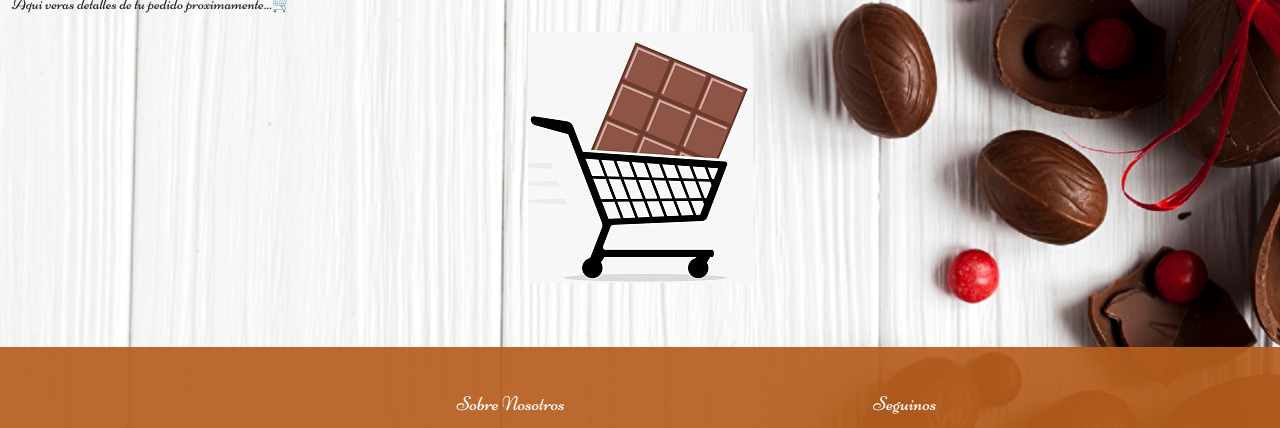
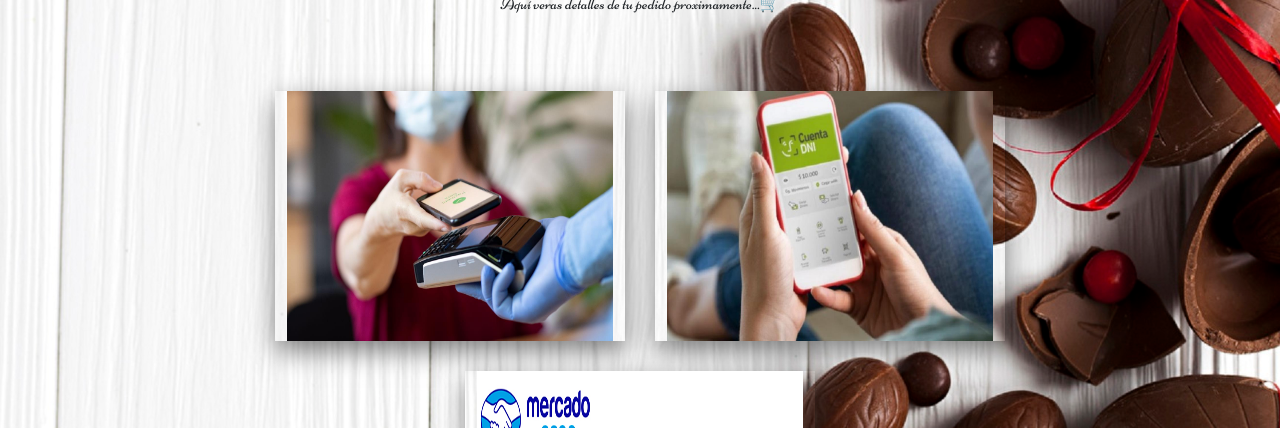
Before and after one commit to Estaless/Proyecto-final---Dulce-Fran---Alessandri, a website: page Paginas/Carrito.html in a window 1280 px wide. Shown: the part 178-606 px from the top of the page. Drawn offline with nearby package versions, Linux system fonts and the light colour scheme.

Commit message:
corrigiendo ortografia

```diff
--- a/Paginas/Carrito.html
+++ b/Paginas/Carrito.html
@@ -90,13 +90,30 @@
 
 
         <div class="parrafocarrito">
-            <p>Aqui veras detalles de tu pedido proximamente...🛒</p>
+            <p>Aquí veras detalles de tu pedido proximamente...🛒</p>
         </div>
 
-        <section class="row">
-          <div class="col-12-lg">
-            <img src="../Fotos/carrito.jpg" alt="carritocompras">
+
+
+        <section class="sectioncarrito row">
+
+          <div class="imgcarrito col-lg-4">
+            <img class="img-fluid " src="../Fotos/formasdepago1.jpg" alt="carritocompras" >
           </div>
+
+
+          <div class="imgcarrito col-lg-4">
+
+            <img class="img-fluid" src="../Fotos/formasdepago2.jpg" alt="carritocompras">
+
+          </div>
+
+          <div class="imgcarrito col-lg-4">
+
+            <img class="img-fluid" src="../Fotos/formasdepago3.jpg" alt="carritocompras">
+
+          </div>
+
 
 
         </section>
@@ -118,7 +135,7 @@
           <div class="box">
               <h2>Sobre Nosotros</h2>
               <p>Endulzando tu vida desde 2020</p>
-              <p>Lorem ipsum dolor sit amet consectetur adipisicing elit. Odio, ipsa?</p>
+              <p>📱 Contactanos por nuestras redes</p>
           </div>
 
           <div class="box">
--- a/scss/_carousel.scss
+++ b/scss/_carousel.scss
@@ -91,3 +91,9 @@
 
             }
     }
+    @media (max-width: 768px){
+        .carousel2{
+            display: none;
+        }
+
+    }
--- /dev/null
+++ b/scss/_carrito.scss
@@ -0,0 +1,38 @@
+.sectioncarrito{
+    display: flex;
+    justify-content: center;
+    align-items: center;
+    margin: 30px;
+    padding: 30px;
+    .imgcarrito{
+        width:350px;
+        height: 250px;
+        overflow: hidden;
+        cursor: pointer;
+        box-shadow: 1px 10px 25px rgba(0,0,0,0.5);
+        margin: 15px;
+            img{
+            width: 400px;
+            height: 100%;
+            transition: 2s;
+            &:hover{
+                transform: translateX(-30%);
+                filter: brightness(80%)
+
+            }
+        }
+    }
+
+}
+
+.parrafocarrito{
+    text-align: center;
+}
+
+@media (max-width: 576px){
+    .parrafocarrito p{
+        margin: 5px;
+        background-color: aqua;
+        font-size: 1rem;
+    }
+}
--- a/scss/estilo.scss
+++ b/scss/estilo.scss
@@ -7,12 +7,6 @@
 
 $colorprincipal: #cb7615d2;
 $colorsecundario: #00ffff9b;
-
-
-
-
-
-
 
 body{
     background-image: url(../Fotos/fondo2.jpg);
@@ -44,11 +38,14 @@ body{
     padding: 20px;
 
 }
+
+
                         /*imports*/
 @import "navbar";
 @import "main-index-productos";
 @import "carousel";
 @import "main-nosotros";
 @import "formulario";
+@import "carrito";
 @import "footer";
                         /*imports*/
```
Also changed, not shown: Paginas/Nosotros.html (+1 -1 lines), Paginas/Productos.html (+1 -1 lines), index.html (+5 -5 lines), Fotos/carrito.jpg (deleted), Fotos/formasdepago1.jpg (added), Fotos/formasdepago12.jpg (added), Fotos/formasdepago2.jpg (added), Fotos/formasdepago3.jpg (added), css/estilo.css.
